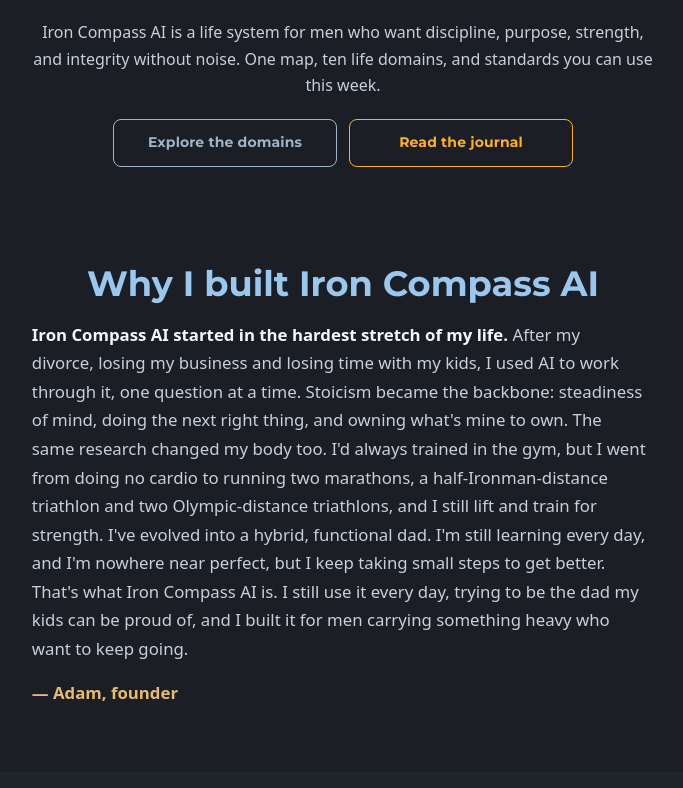
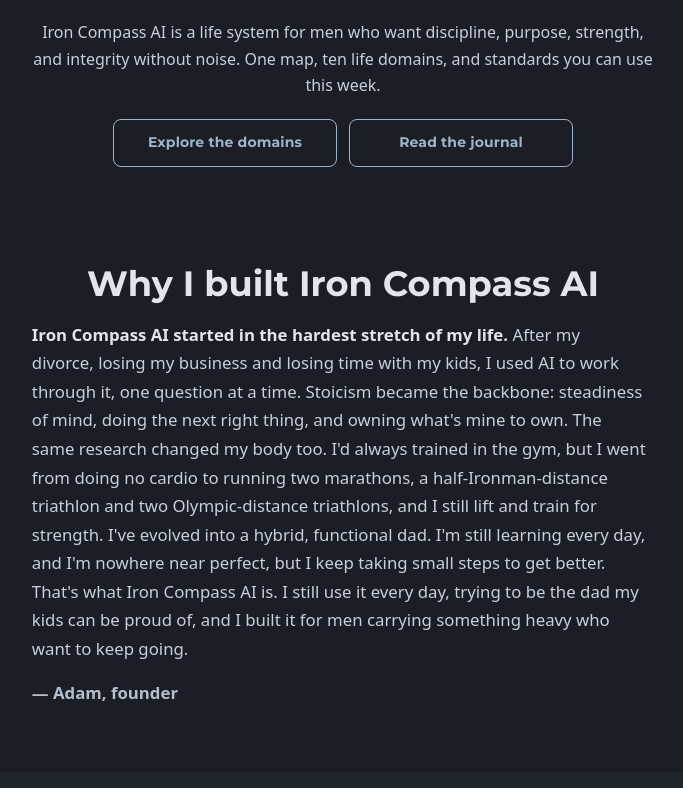
Before and after one commit to afair86/iron-compass, a Next.js app: page /about in a window 1280 px wide. Shown: the part 492-1280 px from the top of the page, without its empty margins (297-980 px from the left). Built offline with nearby package versions, Linux system fonts and the light colour scheme; no server answers.

Commit message:
Use silver website headings and selective blue accents

```diff
--- a/app/components/founder-note.module.css
+++ b/app/components/founder-note.module.css
@@ -8,7 +8,7 @@
   font-family: var(--font-heading), Oswald, sans-serif;
   font-size: clamp(1.6rem, 3vw, 2.2rem);
   line-height: 1.2;
-  color: var(--ic-title, #9ac7ed);
+  color: var(--ic-title, #e2e6ec);
   text-align: center;
 }
 
@@ -31,7 +31,7 @@
 }
 
 .body .signOff {
-  color: var(--ic-subtitle, #e7ba72);
+  color: var(--ic-subtitle, #b5bfcc);
   font-weight: 600;
 }
 
--- a/styles/app-theme.css
+++ b/styles/app-theme.css
@@ -1,5 +1,5 @@
-/* Website charcoal surfaces with shared app brand colour roles, no neon.
-   Steel guides; amber marks a next step; red requests action; green means earned
+/* Website charcoal surfaces with silver headings and restrained blue guidance.
+   Red requests action; amber marks attention; green means earned
    progress. The website must not invent progress or imply a conversion promise. */
 html:root {
   color-scheme: dark;
@@ -13,7 +13,7 @@ html:root {
   --ic-surface-card: #242a32;
   --ic-card-bg: #242a32;
   --ic-surface-alt: #2d3540;
-  --ic-text-heading: #f5f7fb;
+  --ic-text-heading: #e2e6ec;
   --ic-text-main: #c7cfdd;
   --ic-text-muted: #9aa5b4;
   --ic-steel: #9eb4c8;
@@ -92,7 +92,7 @@ html:root {
   }
 
   html body :is(.ic-heading-2, .ic-heading-3, .ic-section-heading, .ic-board-heading) {
-    color: var(--ic-steel);
+    color: var(--ic-text-heading);
   }
 
   html body :is(.ic-section-copy, .ic-dispatch-prose p, .ic-dispatch-lede) {
--- a/styles/editorial.css
+++ b/styles/editorial.css
@@ -1,7 +1,7 @@
 /* Intentional editorial hierarchy: centred introductions, readable left-aligned detail. */
 html:root {
-  --ic-title: #9ac7ed;
-  --ic-subtitle: #e7ba72;
+  --ic-title: var(--ic-text-heading);
+  --ic-subtitle: #b5bfcc;
 }
 @media screen {
   html body main #home .ic-cta-row { justify-content: center; }
@@ -27,7 +27,8 @@ html:root {
     .ic-section-heading, .ic-board-heading),
   html body main #domains > h2,
   html body main #philosophy > h2 { color: var(--ic-title); }
-  html body main.ic-page-shell :is(h3, .ic-eyebrow, .ic-board-kicker, .ic-display-subtitle,
+  html body main.ic-page-shell h3 { color: var(--ic-title); }
+  html body main.ic-page-shell :is(.ic-eyebrow, .ic-board-kicker, .ic-display-subtitle,
     .ic-topics-heading) { color: var(--ic-subtitle); }
   html body main .ic-display-subtitle {
     font-family: var(--font-heading), sans-serif;
@@ -64,25 +65,25 @@ html:root {
     color: var(--ic-on-action);
   }
   html body main.ic-page-shell .ic-editorial-center > h1 { color: var(--ic-title); }
-  html body main #domains a h3 { color: var(--ic-subtitle); }
+  html body main #domains a h3 { color: var(--ic-title); }
   @media (min-width: 900px) { html body main #domains a h3 { color: var(--ic-text-heading); } }
   html body main :is(a.ic-btn-primary, a.ic-neon-cta):hover { background: #ff6262; }
   html body main :is(a.ic-btn-ghost, a.ic-pill-link) {
-    color: #ff7777;
-    border-color: #ba4b50;
+    color: var(--ic-steel);
+    border-color: var(--ic-steel);
     background: transparent;
   }
   html body main :is(a.ic-btn-ghost, a.ic-pill-link):hover {
-    background: rgba(255,52,52,.08);
-    border-color: #ff7777;
+    background: rgba(158,180,200,.12);
+    border-color: var(--ic-steel);
   }
   html body main.ic-page-shell .ic-board-plan { border-top: 3px solid var(--ic-title); }
   html body main.ic-page-shell .ic-board-plan--core {
-    border-top-color: var(--ic-subtitle);
-    background: linear-gradient(155deg, rgba(231,186,114,.07), transparent 65%), var(--ic-surface);
+    border-color: var(--ic-steel);
+    background: var(--ic-surface);
   }
   html body main.ic-page-shell .ic-board-plan .ic-section-title {
-    color: var(--ic-subtitle);
+    color: var(--ic-title);
     -webkit-text-fill-color: currentColor;
     font-size: 2rem;
   }
@@ -95,7 +96,7 @@ html:root {
   html body .ic-footer-lede .ic-logo-lockup { justify-content: center; }
   html body .ic-footer-title { color: var(--ic-title); }
   html body :is(.ic-footer-tagline,.ic-footer-note) { margin-inline: auto; }
-  html body main .ic-dispatch-prose :is(h2,h3) { color: var(--ic-subtitle); }
+  html body main .ic-dispatch-prose :is(h2,h3) { color: var(--ic-title); }
 }
 
 /* Design pass: equal action pairs, the closing band and full-width section bands. */
@@ -128,8 +129,8 @@ html:root { --ic-band: #20252c; }
     text-decoration: none;
   }
   html body :is(main, footer) .ic-cta-pair > a.ic-btn-ghost {
-    color: #ff7777;
-    border-color: #ba4b50;
+    color: var(--ic-steel);
+    border-color: var(--ic-steel);
     background: transparent;
   }
   html body :is(main, footer) :is(.ic-editorial-center, .ic-board-hero__copy, .ic-footer-cta, [data-centre]) > .ic-cta-pair {
--- a/styles/semantic-actions.css
+++ b/styles/semantic-actions.css
@@ -3,8 +3,8 @@
 html body main :is(a.ic-btn-ghost,a.ic-pill-link) { color:var(--ic-steel);border-color:var(--ic-steel);background:transparent; }
 html body main :is(a.ic-btn-ghost,a.ic-pill-link):hover { color:var(--ic-steel);border-color:var(--ic-steel);background:rgba(158,180,200,.12); }
 html body main :is(a.ic-btn-primary,a.ic-neon-cta)[href^="/domains"],html body main :is(a.ic-btn-primary,a.ic-neon-cta)[href^="/about"] { color:var(--ic-steel);border-color:var(--ic-steel);background:transparent; }
-html body main :is(a.ic-btn-primary,a.ic-btn-ghost,a.ic-pill-link,a.ic-neon-cta)[href^="/blog"],html body main :is(a.ic-btn-primary,a.ic-btn-ghost,a.ic-pill-link)[href^="/start"],html body main :is(a.ic-btn-primary,a.ic-btn-ghost,a.ic-pill-link)[href^="/pricing"] { color:var(--ic-amber);border-color:var(--ic-amber);background:transparent; }
-html body main :is(a.ic-btn-primary,a.ic-btn-ghost,a.ic-pill-link,a.ic-neon-cta)[href^="/blog"]:hover,html body main :is(a.ic-btn-primary,a.ic-btn-ghost,a.ic-pill-link)[href^="/start"]:hover,html body main :is(a.ic-btn-primary,a.ic-btn-ghost,a.ic-pill-link)[href^="/pricing"]:hover { color:var(--ic-amber);background:rgba(255,176,32,.10); }
+html body main :is(a.ic-btn-primary,a.ic-btn-ghost,a.ic-pill-link,a.ic-neon-cta)[href^="/blog"],html body main :is(a.ic-btn-primary,a.ic-btn-ghost,a.ic-pill-link)[href^="/start"],html body main :is(a.ic-btn-primary,a.ic-btn-ghost,a.ic-pill-link)[href^="/pricing"] { color:var(--ic-steel);border-color:var(--ic-steel);background:transparent; }
+html body main :is(a.ic-btn-primary,a.ic-btn-ghost,a.ic-pill-link,a.ic-neon-cta)[href^="/blog"]:hover,html body main :is(a.ic-btn-primary,a.ic-btn-ghost,a.ic-pill-link)[href^="/start"]:hover,html body main :is(a.ic-btn-primary,a.ic-btn-ghost,a.ic-pill-link)[href^="/pricing"]:hover { color:var(--ic-steel);background:rgba(158,180,200,.12); }
 html body main :is(.ic-btn-primary,.ic-neon-cta)[href^="/app"],html body .ic-open-app { color:var(--ic-on-action);background:var(--ic-cta-red);border-color:var(--ic-cta-red); }
 html body main :is(.ic-btn-primary,.ic-btn-ghost,.ic-pill-link,.ic-neon-cta,.ic-open-app) { min-height:44px; }
 html body main :is(.ic-btn-primary,.ic-btn-ghost,.ic-pill-link,.ic-neon-cta,.ic-open-app):focus-visible { outline:2px solid var(--ic-text-heading);outline-offset:4px; }
```
Also changed, not shown: 1 other file (tests, documents, lock files or other folders).
